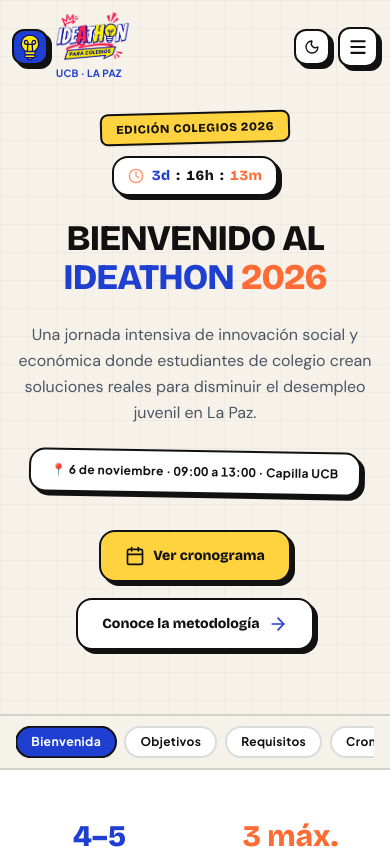
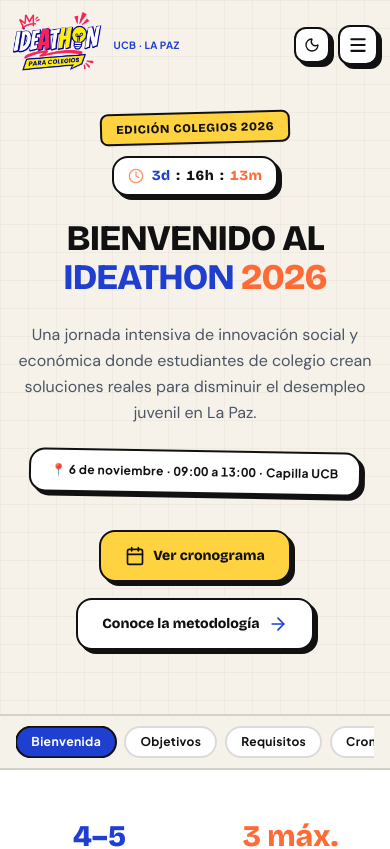
Before and after one commit to OctaLuna/IDEATHON, a React (Vite) app: page / in a window 390 px wide. Shown: the top 849 px of the page. Built offline with nearby package versions, Linux system fonts and the light colour scheme; a web font is replaced by a local one.

Commit message:
Ajusta marca responsive en navegacion

```diff
--- a/src/components/layout/Navbar.tsx
+++ b/src/components/layout/Navbar.tsx
@@ -168,14 +168,11 @@ export const Navbar: React.FC = () => {
           <Link
             to="/"
             onClick={() => setIsMobileMenuOpen(false)}
-            className="shrink-0 flex items-center gap-2 sm:gap-2.5 select-none"
+            className="shrink-0 flex items-center select-none"
             aria-label="Ir al inicio de IDEATHON"
           >
-            <div className="w-9 h-9 sm:w-10 sm:h-10 rounded-xl bg-[var(--accent-blue)] border-2 border-[var(--border-ink)] flex items-center justify-center sticker-shadow group-hover:rotate-6 transition-transform duration-200 shrink-0">
-              <img src="/media/brand/foco-ideathon.svg" alt="" className="h-7 w-7" />
-            </div>
-            <div className="flex flex-col">
-              <span className="relative block h-[54px] w-[76px] overflow-hidden sm:h-[67px] sm:w-[94px]">
+            <div className="flex items-center gap-2">
+              <span className="relative block aspect-[76/54] w-[clamp(76px,24vw,94px)] overflow-hidden">
                 <img
                   src="/media/brand/ideathon-logo.png"
                   alt=""
```
Also changed, not shown: 1 other file (tests, documents, lock files or other folders).
